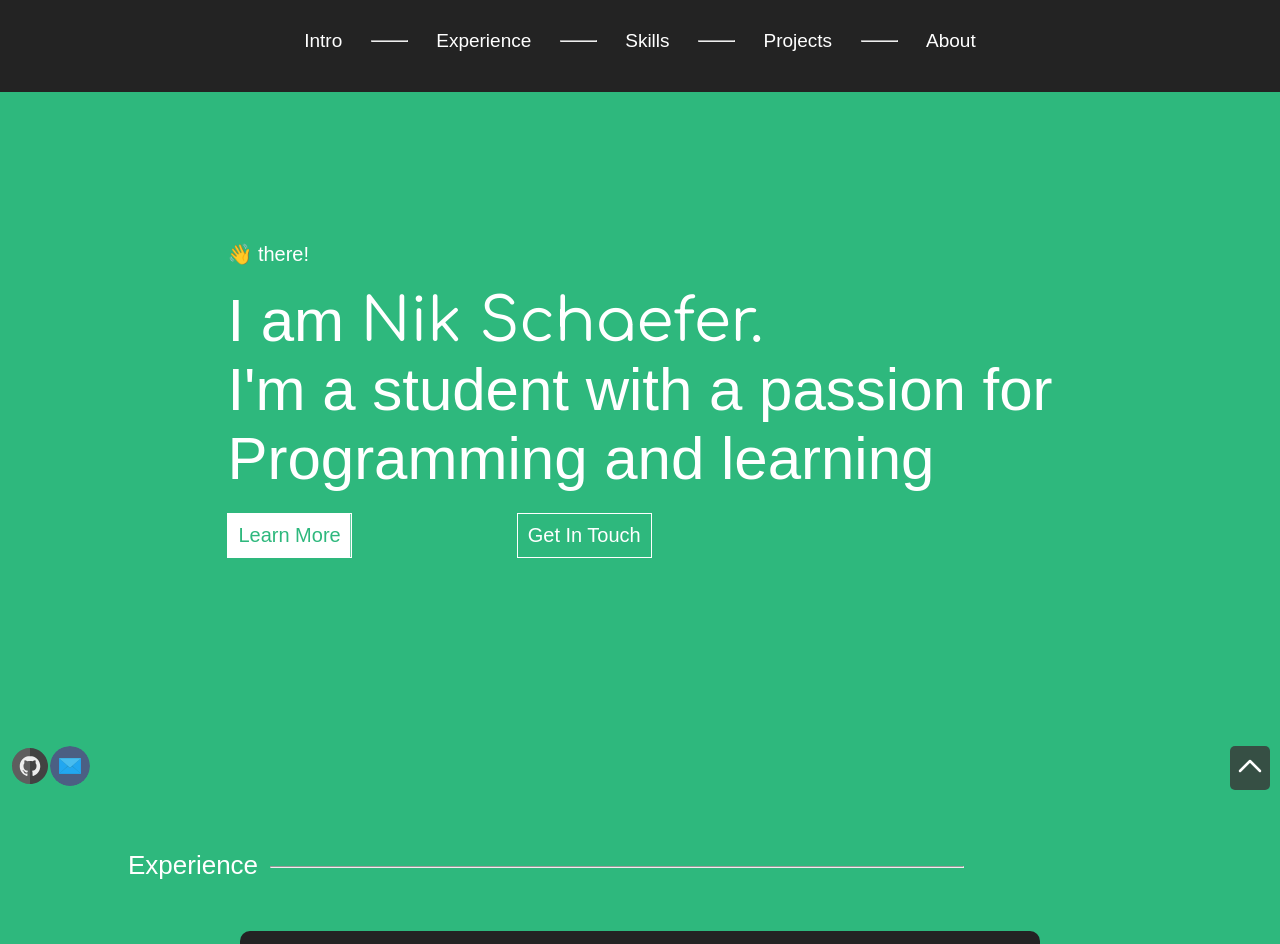
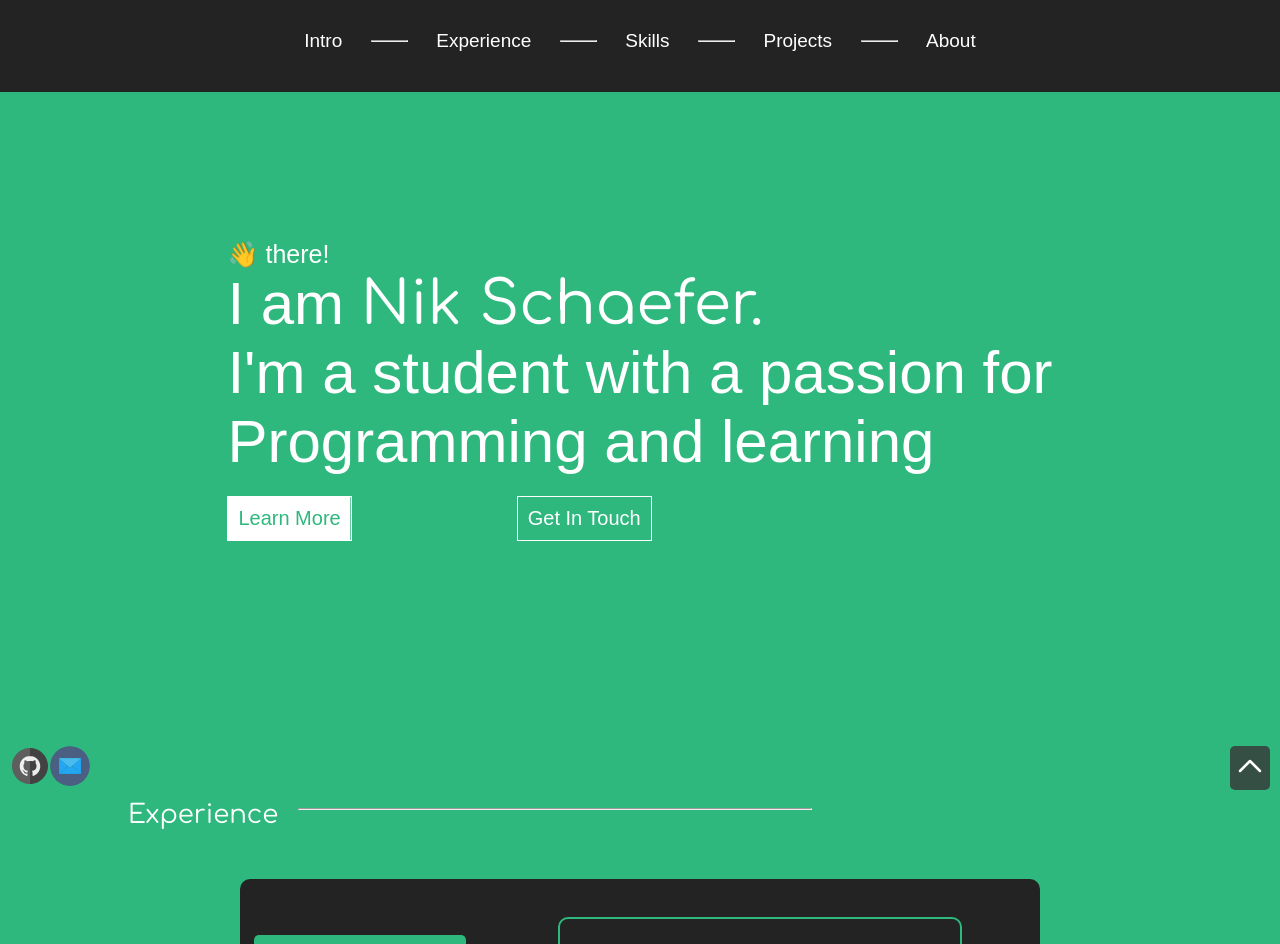
Before and after one commit to NikSchaefer/portfolio-v1, a React (Create React App) app: page / in a window 1280 px wide. Shown: the top 944 px of the page. Built offline with nearby package versions, Linux system fonts and the light colour scheme.

Commit message:
Optimization

```diff
--- a/src/App.css
+++ b/src/App.css
@@ -3,7 +3,7 @@
 .theme-light {
     --color-primary: #ffffff;
     --color-secondary: #fbfbfd;
-  --color-accent:  #2eb87d;
+    --color-accent: #2eb87d;
     --font-color: #ffffff;
     --font-color-o: #0c0c0c;
     --card-color: #232323;
@@ -16,7 +16,13 @@ html {
     scroll-behavior: smooth;
 }
 
+span {
+    margin: 0;
+}
+
+
 /*    /Variables     */
+
 
 /*    Misc    */
 
@@ -30,12 +36,12 @@ body {
     scroll-behavior: smooth;
 }
 
-a[type=text-link] {
+a[type="text-link"] {
     text-decoration: none;
-  color: rgb(100, 134, 228)
+    color: rgb(100, 134, 228);
 }
 
-a[type=text-link]:hover {
+a[type="text-link"]:hover {
     text-decoration: underline;
 }
 
@@ -65,7 +71,9 @@ body::-webkit-scrollbar-thumb {
     border-radius: 60px;
 }
 
+
 /*    /Misc    */
+
 
 /*    NavBar    */
 
@@ -84,8 +92,8 @@ header {
     top: 0;
     padding: 30px 0;
     flex-wrap: wrap;
-  border-bottom:solid 1px var(--color-accent);
-  color:white;
+    border-bottom: solid 1px var(--color-accent);
+    color: white;
 }
 
 .nav-logo {
@@ -118,7 +126,7 @@ header {
 }
 
 .intro-name {
-  font-family: 'Comfortaa', sans-serif;
+    font-family: "Comfortaa", sans-serif;
 }
 
 .nav-link:hover {
@@ -126,82 +134,95 @@ header {
     cursor: pointer;
 }
 
-@media screen and (max-width:1000px) {
+@media screen and (max-width: 1000px) {
     .nav-links-div {
         display: none;
     }
 }
+
 .toTop-div {
     position: fixed;
-  right:10px;
-  bottom:10px;
+    right: 10px;
+    bottom: 10px;
     background-color: rgba(56, 56, 56, 0.822);
     border-radius: 5px;
-  color:white;
+    color: white;
 }
+
 .toTop-img {
-  width:40px;
+    width: 40px;
 }
+
 .toTop-div:hover {
     cursor: pointer;
     background-color: rgb(56, 56, 56);
 }
 
 #loadline {
-  width:700px;
+    width: 700px;
     margin: auto;
     margin-top: 5px;
     height: 5px;
     z-index: 100;
     border-radius: 10px;
 }
-@media screen and (max-width:800px) {
+
+@media screen and (max-width: 800px) {
     #loadline {
-    width:90%;
+        width: 90%;
     }
 }
+
 @keyframes bounce {
     0% {
-    bottom:8vh;
+        bottom: 8vh;
     }
     50% {
-    bottom:9vh;
+        bottom: 9vh;
     }
     100% {
-    bottom:8vh;
+        bottom: 8vh;
     }
 }
+
 @keyframes scrollDownAnimation {
     from {}
     to {
         bottom: 110vh;
     }
 }
+
 .scroll-down-div {
     position: fixed;
-  bottom:8vh;
-  left:0;
-  width:100%;
-  display:flex;
+    bottom: 8vh;
+    left: 0;
+    width: 100%;
+    display: flex;
     flex-direction: column;
     justify-content: center;
     transition: all ease-in-out 0.3s;
     align-items: center;
     animation: bounce 3s infinite;
 }
+
 .scroll-down-img {
-  width:60px;
+    width: 60px;
 }
+
 .scroll-down-text {
-  color:var(--color-accent)
+    color: var(--color-accent);
 }
+
 .fixed-link-div {
     position: fixed;
-  left:0;
-  padding:10px;
-  bottom:0;
+    left: 0;
+    padding: 10px;
+    bottom: 0;
 }
+
+
 /*    /NavBar    */
+
 
 /*    Intro    */
 
@@ -225,7 +246,7 @@ header {
     text-decoration: none;
     background: linear-gradient(to left, transparent 50%, white 50%) right;
     background-size: 200%;
-  transition: .5s ease-out;
+    transition: 0.5s ease-out;
 }
 
 .intro-button:hover {
@@ -240,7 +261,7 @@ header {
     margin-right: 20%;
     background: linear-gradient(to left, white 50%, transparent 50%) right;
     background-size: 200%;
-  transition: .5s ease-out;
+    transition: 0.5s ease-out;
 }
 
 #intro-button-full:hover {
@@ -254,10 +275,11 @@ header {
 }
 
 .intro-tiny-text {
-  font-size: 20px;
+    font-size: 25px;
+    margin: 0;
 }
 
-@media screen and (max-width:1100px) {
+@media screen and (max-width: 1100px) {
     .intro-div {
         font-size: 30px;
     }
@@ -266,7 +288,7 @@ header {
     }
 }
 
-@media screen and (max-width:600px) {
+@media screen and (max-width: 600px) {
     .intro-div {
         font-size: 20px;
     }
@@ -275,7 +297,7 @@ header {
     }
 }
 
-@media screen and (max-width:400px) {
+@media screen and (max-width: 400px) {
     .intro-div {
         font-size: 16px;
     }
@@ -284,17 +306,31 @@ header {
     }
 }
 
+
 /*   End Of Intro     */
+
+.section-title-div {
+    display: flex;
+}
 
 .section-title {
     text-align: left;
-  padding-top: 50px;
-  margin: auto;
+    margin: 0;
+    width: fit-content;
     padding-left: 10%;
-  font-family: Arial, Helvetica, sans-serif;
+    font-family: "Comfortaa", Helvetica, sans-serif;
     font-size: 26px;
     color: var(--font-color);
 }
+
+.section-hr {
+    margin-left: 20px;
+    width: 40%;
+    height: fit-content;
+    color: white;
+    vertical-align: middle;
+}
+
 
 /*       exp          */
 
@@ -307,7 +343,7 @@ header {
     display: flex;
     width: 800px;
     background-color: var(--card-color);
-  color:white;
+    color: white;
     height: 400px;
     border-radius: 10px;
     margin: 50px auto;
@@ -319,7 +355,7 @@ header {
     height: 100%;
     display: flex;
     flex-direction: column;
-  color:white;
+    color: white;
 }
 
 .exp-options-list {
@@ -332,7 +368,7 @@ header {
     padding: 15px 10px;
     width: 80%;
     border-radius: 5px;
-  transition: all ease-in-out 0.2s!important;
+    transition: all ease-in-out 0.3s !important;
     background: linear-gradient(to left, transparent 50%, var(--color-accent) 50%) right;
     background-size: 200%;
 }
@@ -355,7 +391,7 @@ header {
     text-align: left;
     padding: 0 5%;
     font-size: 20px;
-  font-family: 'Comfortaa', sans-serif;
+    font-family: "Comfortaa", sans-serif;
 }
 
 .exp-content-sub-title {
@@ -387,7 +423,7 @@ li {
     animation: squishTurn 0.7s infinite;
 }
 
-@media screen and (max-width:870px) {
+@media screen and (max-width: 870px) {
     .exp-container {
         flex-direction: column-reverse;
         height: fit-content;
@@ -399,9 +435,7 @@ li {
     }
     .exp-options-list {
         width: 100%;
-
         border: solid 1px var(--color-accent);
-
         border-radius: 10px;
     }
     .exp-content-div {
@@ -409,7 +443,9 @@ li {
     }
 }
 
+
 /*    /Home    */
+
 
 /*   Skills     */
 
@@ -430,57 +466,68 @@ li {
         transform: scale(1, 1);
     }
 }
+
 .skills-div {
     display: flex;
     flex-wrap: wrap;
-  width:95%;
-  margin:auto;
+    width: 95%;
+    margin: auto;
     justify-content: center;
 }
+
 .skill-content-div {
-  width:170px;
+    width: 170px;
     height: 230px;
-  background: linear-gradient(90deg, #232323 50%, #1c1c1c 50%);  border-radius: 60px;
+    background: linear-gradient(90deg, #232323 50%, #1c1c1c 50%);
+    border-radius: 60px;
     margin: 20px 15px;
-  display:flex;
+    display: flex;
     flex-direction: column;
     justify-content: space-evenly;
     align-items: center;
     transform: scale(0.9);
     transition: all ease-in-out 0.3s;
-  color:#777;
+    color: #777;
 }
+
 .skill-content-div:hover {
     transform: scale(0.95);
-  color:white;
+    color: white;
 }
+
 .skills-label {
     text-transform: uppercase;
     font-style: italic;
-  font-family: Impact, Haettenschweiler, 'Arial Narrow Bold', sans-serif;
+    font-family: Impact, Haettenschweiler, "Arial Narrow Bold", sans-serif;
     letter-spacing: 1px;
     font-size: 20px;
     font-weight: 400;
 }
+
 circle {
     transition: 0.35s stroke-dashoffset;
     transform: rotate(-90deg);
     transform-origin: 50% 50%;
 }
+
 .skill-content-percent {
     font-weight: 700;
     font-size: 35px;
     transition: 0.5s;
     position: relative;
-  top:-120px;
+    top: -120px;
     margin-bottom: -100px;
 }
+
 .skill-section-title {
     font-size: 50px;
     flex-basis: 100%;
-  font-family: 'Comfortaa', sans-serif;
+    font-family: "Comfortaa", sans-serif;
 }
+
+
 /*  /Skills     */
+
 
 /*   About    */
 
@@ -505,24 +552,25 @@ circle {
 
 .about-link {
     text-decoration: none;
-  color:rgb(100, 134, 228);
+    color: rgb(100, 134, 228);
 }
 
 .about-link:hover {
     text-decoration: underline;
 }
 
+
 /*    Projects    */
 
 @keyframes squirm {
     0% {
-    transform: scale(1, 1)
+        transform: scale(1, 1);
     }
     50% {
-    transform: scale(1.07, 1)
+        transform: scale(1.07, 1);
     }
     100% {
-    transform: scale(1, 1)
+        transform: scale(1, 1);
     }
 }
 
@@ -547,7 +595,7 @@ circle {
 .project-title {
     font-size: 30px;
     color: var(--color-accent);
-  font-family: 'Comfortaa', sans-serif;
+    font-family: "Comfortaa", sans-serif;
 }
 
 .project-info {
@@ -580,7 +628,7 @@ circle {
 .project-tag-div {
     display: flex;
     flex-wrap: wrap;
-  font-family: 'Comfortaa', sans-serif;
+    font-family: "Comfortaa", sans-serif;
 }
 
 .project-tag {
@@ -607,7 +655,7 @@ circle {
     cursor: pointer;
 }
 
-@media screen and (max-width:960px) {
+@media screen and (max-width: 960px) {
     .project-div {
         flex-direction: column;
         width: 330px;
@@ -618,13 +666,14 @@ circle {
     }
 }
 
+
 /*    Footer    */
 
 footer {
     color: white;
     background-color: #292929;
     padding: 40px 0;
-  border-top:var(--color-accent) solid 1px;
+    border-top: var(--color-accent) solid 1px;
 }
 
 .footer-main-text {
@@ -645,10 +694,11 @@ footer {
     text-decoration: none;
 }
 
-@media screen and (max-width:500px) {
+@media screen and (max-width: 500px) {
     .footer-main-text {
         font-size: 45px;
     }
 }
 
+
 /*    /Footer    */
--- a/src/Pages/Components/Exp.js
+++ b/src/Pages/Components/Exp.js
@@ -4,7 +4,7 @@ import GoTo from '../Images/GoTo.svg'
 const SkillsExp = (props) => {
     let out = []
     for (let i = 0; i < props.skills.length; i++) {
-        out.push(<p className='exp-skill'>#{props.skills[i]}</p>)
+        out.push(<p className='exp-skill' key={i}>#{props.skills[i]}</p>)
     }
     return out;
 }
--- a/src/Pages/Components/Project.js
+++ b/src/Pages/Components/Project.js
@@ -5,7 +5,7 @@ import GoTo from '../Images/GoTo.svg'
 function Links(props) {
     let out = []
     for (let i = 0; i < props.skills.length; i++) {
-        out.push(<p className='project-tag'>#{props.skills[i]}</p>)
+        out.push(<p className='project-tag' key={`project-tag-${i}`}>#{props.skills[i]}</p>)
     }
     return out
 }
--- /dev/null
+++ b/src/Pages/Components/SectionTitle.js
@@ -0,0 +1,12 @@
+import React from 'react'
+
+const Title = (props) => {
+    return (
+        <div className='section-title-div'>
+            <p className='section-title'>{props.title} </p>
+            <hr className='section-hr' />
+        </div>
+    )
+}
+
+export default Title;
--- a/src/Pages/Sections/About.js
+++ b/src/Pages/Sections/About.js
@@ -1,14 +1,16 @@
 import React from 'react';
+import Title from '../Components/SectionTitle'
+
 const About = () => {
     return (
         <div id='about'>
-            <p className='section-title'>About <hr style={{ marginLeft: '5px', width: '60%', color: 'black', verticalAlign: 'middle' }} /></p>
+            <Title title='About ' />
 
 
             <div className='about-div'>
                 <p className='about-tag'> {'<p>'} </p>
                 <p className='about-text'>
-                    👋! Im Nik,<br /><br />
+                    <span role='img' aria-label='wave'>👋</span>! Im Nik,<br /><br />
                     I'm self-taught full-stack developer and a high school student
                     <br />
                     based in Minnesota, US <br /><br />
--- a/src/Pages/Sections/Experience.js
+++ b/src/Pages/Sections/Experience.js
@@ -2,6 +2,7 @@ import React from 'react'
 
 import Content from '../Components/Exp'
 import Options from '../Components/ExpOptions'
+import Title from '../Components/SectionTitle'
 
 export function loadExp() { // set original active state
     const selector = document.getElementsByClassName('exp-option')
@@ -12,7 +13,7 @@ export function loadExp() { // set original active state
 const Experience = () => {
     return (
         <div id='experience'>
-            <p className="section-title">Experience <hr style={{ marginLeft: '5px', width: '60%', color: 'black', verticalAlign: 'middle' }} /></p>
+            <Title title='Experience ' />
             <div className='exp-container'>
                 <Content
                     theID='Spiral'
--- a/src/Pages/Sections/Footer.js
+++ b/src/Pages/Sections/Footer.js
@@ -9,7 +9,7 @@ const Footer = () => {
         <div>
             <footer id='footer'>
                     <p className='footer-main-text'>
-                        LETS W🚀RK <br />TOGETHER
+                    LETS W<span role='img' aria-label='rocket'>🚀</span>RK <br />TOGETHER
                         </p>
                     <p style={{ fontSize: '14px' }}>Collaberations, Connections, Projects <br /></p>
                     Contact me at <a href="mailto:nikkschaefer@gmail.com" type="text-link">nikkschaefer@gmail.com</a><br />
--- a/src/Pages/Sections/Intro.js
+++ b/src/Pages/Sections/Intro.js
@@ -1,14 +1,20 @@
 import React from 'react'
 import { toExp, toBottom } from './NavBar'
 const Intro = () => {
+
+    // fetch('http://127.0.0.1:8000/article/data?format=json')
+    //     .then(response => response.json())
+    //     .then(function (data) {
+    //         console.log(data)
+    //     }).catch(function () {
+    //         console.log('failed')
+    //     })
     return (
         <div>
             <div className="intro-div">
                 <div className='intro-content'>
-
-                <p className='intro-text'>
-                    <p className="intro-tiny-text">👋 there!</p>
-
+                    <p className="intro-tiny-text"><span role='img' aria-label='wave'>👋</span> there!</p>
+                    <p className='intro-text'>
                     I am <span className='intro-name'>Nik Schaefer.</span><br />
                     I'm a student with a passion for <br />
                     Programming and learning<br />
```
Also changed, not shown: src/Pages/Sections/Projects.js (+4 -9 lines), src/Pages/Sections/Skills.js (+19 -23 lines). Lines whose indentation alone changed are shown as unchanged.
